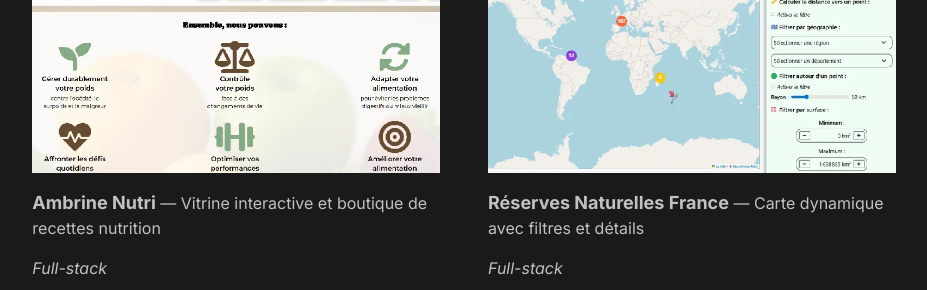
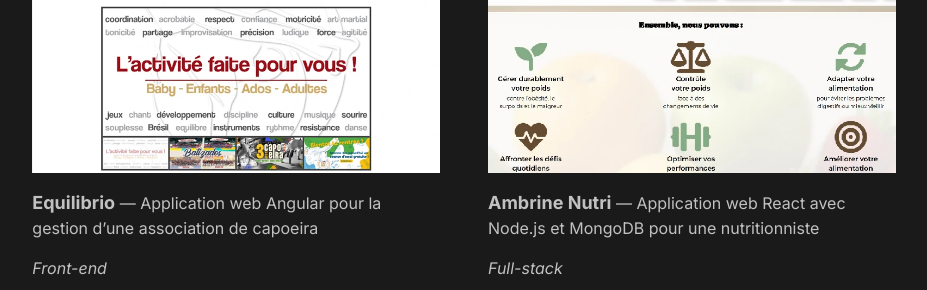
Before and after one commit to pnouhen/Portfolio2.0, a website built with Vite: page index.html in a window 1280 px wide. Shown: the part 1601-1891 px from the top of the page, without its empty margins (176-1103 px from the left). Built offline with nearby package versions, Linux system fonts and the light colour scheme; files whose address does not match are found by name.

Commit message:
feat: update project and resume

```diff
--- a/src/datas/projects.data.js
+++ b/src/datas/projects.data.js
@@ -1,10 +1,80 @@
 export const projectsData = [
+  {
+    id: "equilibrio",
+    img: "/assets/projects/img/equilibrio.webp",
+    toggleImg: false,
+    title: "Equilibrio",
+    description:
+      "Application web Angular pour la gestion d’une association de capoeira",
+    stack: "front-end",
+    linkWebSite: "https://pierre-nouhen-equilibrio.vercel.app/",
+    linkGitHub: "https://github.com/pnouhen/Equilibrio/tree/main/front-end",
+    details: [
+      {
+        title: "Stack",
+        softSkills: ["Angular", "Vite", "TypeScript", "SASS"],
+        otherSoftSkills: [
+          { img: "/assets/projects/icons/jwt.webp", name: "JWT" },
+          { img: "/assets/projects/icons/pdfjs.webp", name: "PDFjs" },
+        ],
+      },
+
+      {
+        title: "Objectif",
+        text: "Découvrir et pratiquer Angular et TypeScript à travers le développement d’un site web responsive pour une association de capoeira, avec une gestion des rôles (adhérent, professeur, administrateur).",
+      },
+
+      {
+        title: "Fonctionnalités",
+        list: [
+          "Slideshow automatique sur la page d’accueil",
+          "Sélection d’une ville avec génération de pages dynamiques",
+          "Formulaire de contact",
+          "Authentification avec gestion des rôles (adhérent, professeur, administrateur)",
+          "Dashboard adhérent (PDF, vidéos YouTube, chansons avec paroles et audio)",
+          "Changement du membre actif depuis le header",
+          "Espace professeur : accès aux membres, planning et gestion des présences",
+          "Espace administrateur : gestion du contenu (carousel, entraînements, lieux, horaires, adhérents, ressources)",
+          "Prévisualisation avant validation des modifications",
+          "Site responsive et déployé",
+        ],
+      },
+
+      {
+        title: "Ce que j'ai appris",
+        list: [
+          "Bases et fonctionnement du framework Angular",
+          "Utilisation de TypeScript dans un projet concret",
+          "Mise en place d’un routing Angular",
+          "Utilisation des services pour centraliser les données",
+          "Création et utilisation de models",
+          "Utilisation des signals Angular",
+          "Gestion d’un dashboard avec rôles utilisateurs",
+          "Structuration d’une application front-end",
+          "Intégration de contenus externes (PDF, vidéos YouTube)",
+          "Création d’un site responsive",
+          "Déploiement d’une application Angular",
+        ],
+      },
+
+      {
+        title: "Améliorations prévues",
+        list: [
+          "Mise en place du serveur PHP",
+          "Création de la base de données MySQL",
+          "Migration des données du front-end vers le backend",
+        ],
+      },
+    ],
+  },
+
   {
     id: "ambrineNutri",
     img: "/assets/projects/img/ambrineNutri.webp",
     toggleImg: false,
     title: "Ambrine Nutri",
-    description: "Vitrine interactive et boutique de recettes nutrition",
+    description:
+      "Application web React avec Node.js et MongoDB pour une nutritionniste",
     stack: "full-stack",
     linkWebSite: "https://pierrenouhen-ambrine-nutri.vercel.app/",
     linkGitHub: "https://github.com/pnouhen/AmbrineNutri",
@@ -20,7 +90,7 @@ export const projectsData = [
           "MongoDB",
         ],
         otherSoftSkills: [
-          { img: "/assets/projects/icons/jwt.webp", name: "JWT" },
+          { img: "/assets/projects/icons/leaflet.webp", name: "Leaflet" },
           { img: "/assets/projects/icons/pdfkit.webp", name: "Pdfkit" },
           { img: "/assets/projects/icons/buffer.webp", name: "Buffer" },
           { img: "/assets/projects/icons/canvas.webp", name: "Canvas" },
@@ -35,7 +105,7 @@ export const projectsData = [
       },
 
       {
-        title: "Fonctionnalité",
+        title: "Fonctionnalités",
         list: [
           "Authentification JWT (client / admin)",
           "Production de fichiers PDF",
@@ -61,7 +131,8 @@ export const projectsData = [
     img: "/assets/projects/img/carte-interactive.webp",
     toggleImg: false,
     title: "Réserves Naturelles France",
-    description: "Carte dynamique avec filtres et détails",
+    description:
+      "Carte interactive des réserves naturelles françaises avec filtres (JS, Node.js, MongoDB)",
     stack: "full-stack",
     linkWebSite: "https://pierre-nouhen-create-map-interactive.vercel.app/",
     linkGitHub: "https://github.com/pnouhen/Create-Map-Interactive",
@@ -89,7 +160,7 @@ export const projectsData = [
       },
 
       {
-        title: "Fonctionnalité",
+        title: "Fonctionnalités",
         list: [
           "Recherche de réserves naturelles par nom",
           "Affichage des distances entre points",
@@ -118,7 +189,8 @@ export const projectsData = [
     toggleImg: true,
     title: "Mon Portfolio",
     stack: "front-end",
-    description: "Site interactif moderne avec Dark/Light toggle",
+    description:
+      "Site web interactif avec Dark/Light toggle et filtrage des projets (JS, SASS, Vite)",
     linkWebSite: "https://pierre-nouhen-portfolio.vercel.app/",
     linkGitHub: "",
     details: [
@@ -133,7 +205,7 @@ export const projectsData = [
       },
 
       {
-        title: "Fonctionnalité",
+        title: "Fonctionnalités",
         list: [
           "Toggle de thème interactif",
           "Navigation dynamique",
--- a/src/functions/project-modal-container.function.js
+++ b/src/functions/project-modal-container.function.js
@@ -36,6 +36,7 @@ export function projectModalContainer(modal, container, modeTheme, project) {
       div.appendChild(text);
     } else if (detail.list) {
       const ul = document.createElement("ul");
+      ul.classList.add("list-text")
       div.appendChild(ul);
 
       detail.list.forEach((el) => {
--- a/src/styles/project-modal.scss
+++ b/src/styles/project-modal.scss
@@ -108,6 +108,13 @@
           font-weight: 600;
         }
 
+        li {
+          &.text {
+            margin-left: 2.25rem;
+            @include fontSizeOtherText;
+          }
+        }
+
         .skills {
           margin-left: 1rem;
           display: flex;
@@ -134,11 +141,10 @@
           }
         }
 
-        li {
-          &.text {
-            margin-left: 2.25rem;
-            @include fontSizeOtherText;
-          }
+        .list-text {
+          display: flex;
+          flex-direction: column;
+          gap: 0.5rem;
         }
 
         p {
```
Also changed, not shown: public/assets/projects/icons/pdfjs.webp (added), public/assets/projects/img/equilibrio.webp (added), 1 other file.
